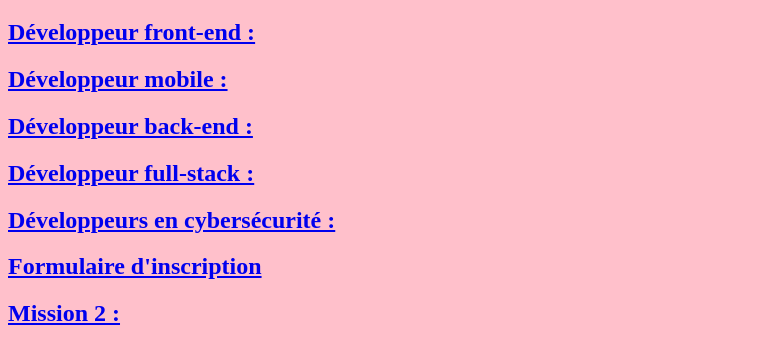
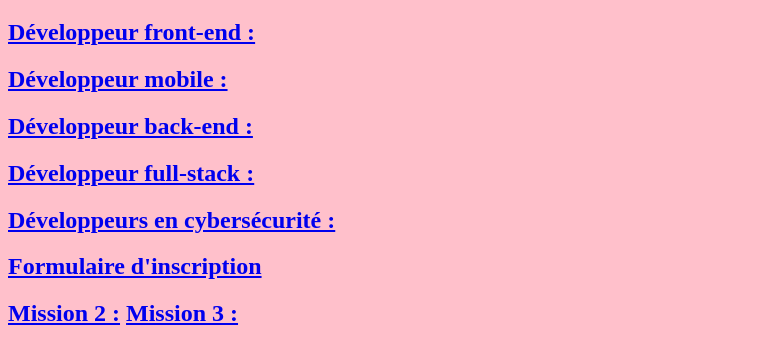
Before and after one commit to anescoffin/tp2anes, a plain HTML site: page index.html in a window 1280 px wide. Shown: the part 61-424 px from the top of the page, without its empty margins (0-772 px from the left). Drawn offline with Linux system fonts and the light colour scheme.

Commit message:
Update index.html

```diff
--- a/index.html
+++ b/index.html
@@ -30,6 +30,7 @@
 	<a href="formulaire.html">Formulaire d'inscription</a>
 	<h2>
 	<a href="mission2.html">Mission 2 :</a>
+	<a href="page1m3.html">Mission 3 :</a>
 </h2>
 </h2>
 </body>
```
